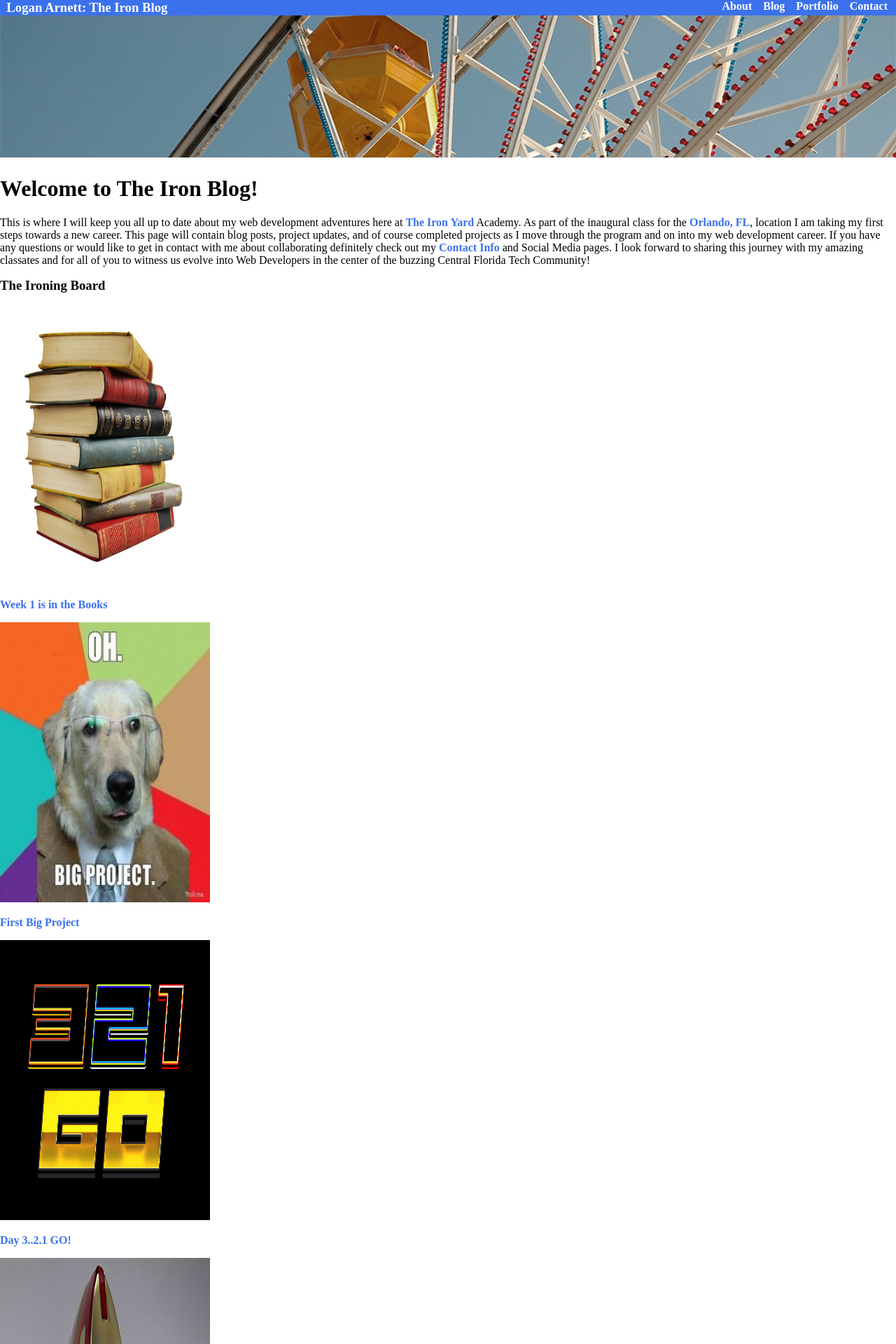
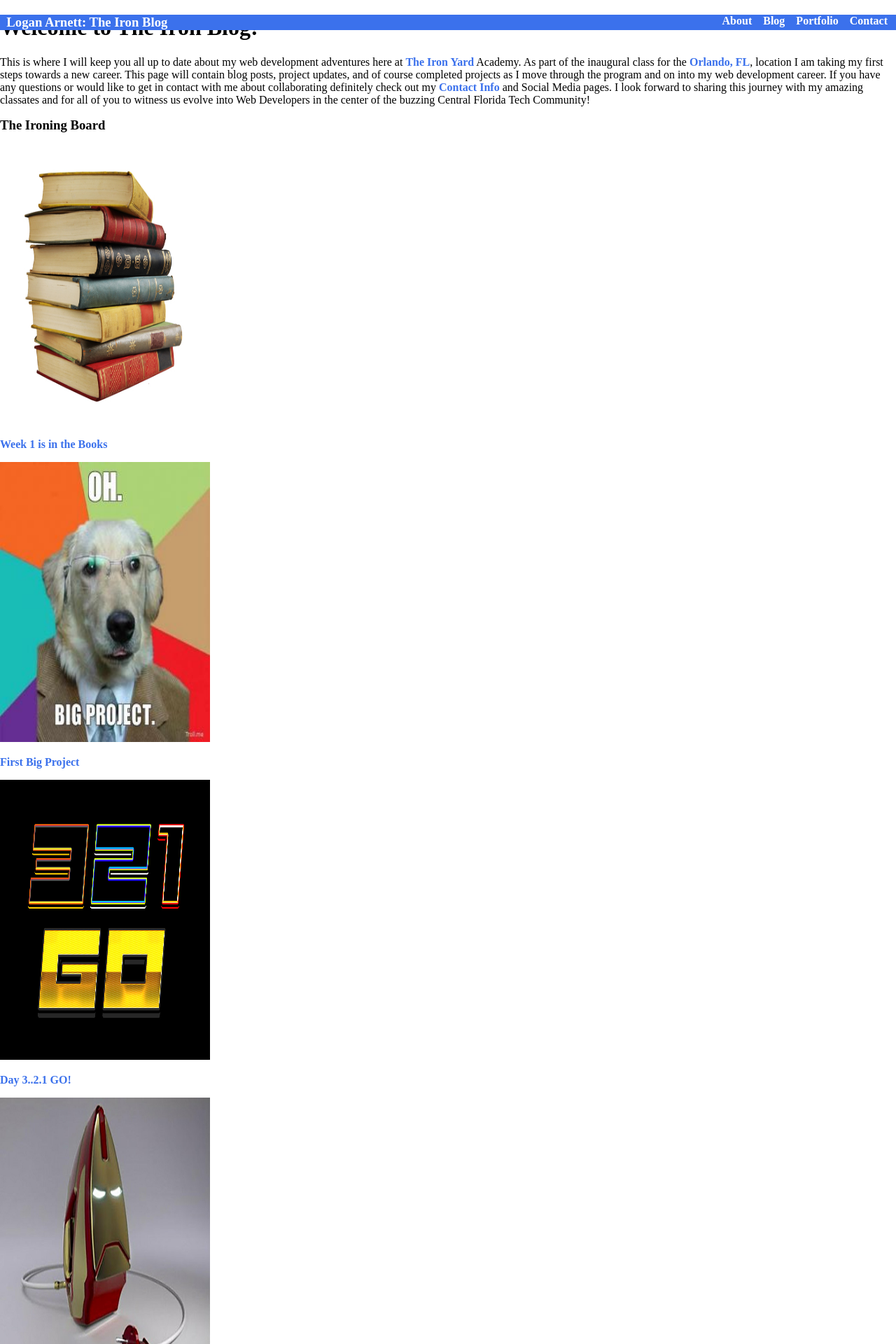
Before and after one commit to LoganArnett/MEANfolio, a Jekyll site: the page built from index.md, in a window 1280 px wide. Shown: the top 1920 px of the page at 70% size. Built offline with Jekyll 4.4.1, drawn with Linux system fonts in a browser that asks for light colours.

Commit message:
removed banner img

```diff
--- a/index.md
+++ b/index.md
@@ -1,8 +1,6 @@
 ---
 layout: default
 ---
-
-<div id="banner"><img src="images/ferris1.jpg" alt="" width="100%"></div>
 
 # Welcome to The Iron Blog!
 This is where I will keep you all up to date about my web development
```
